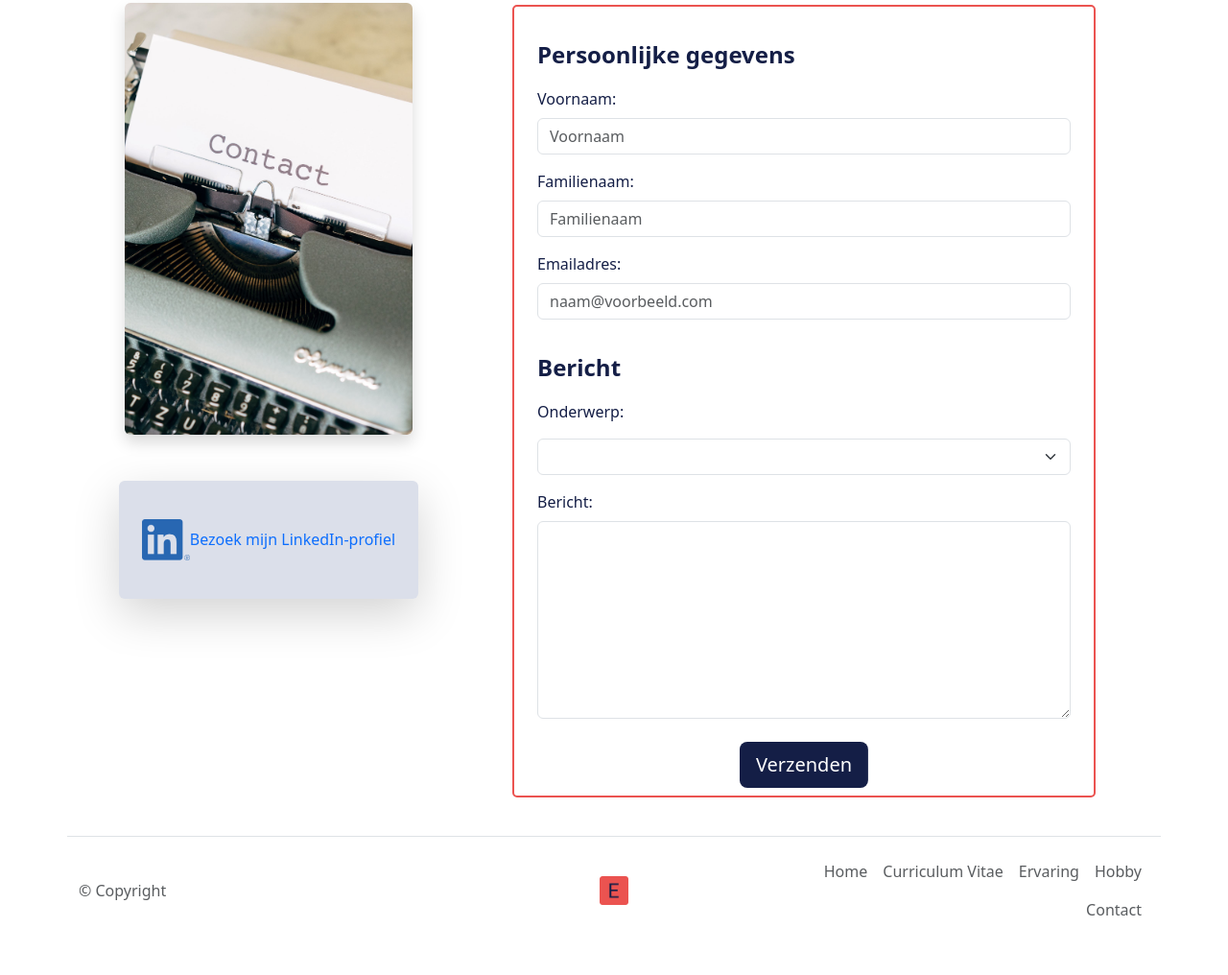
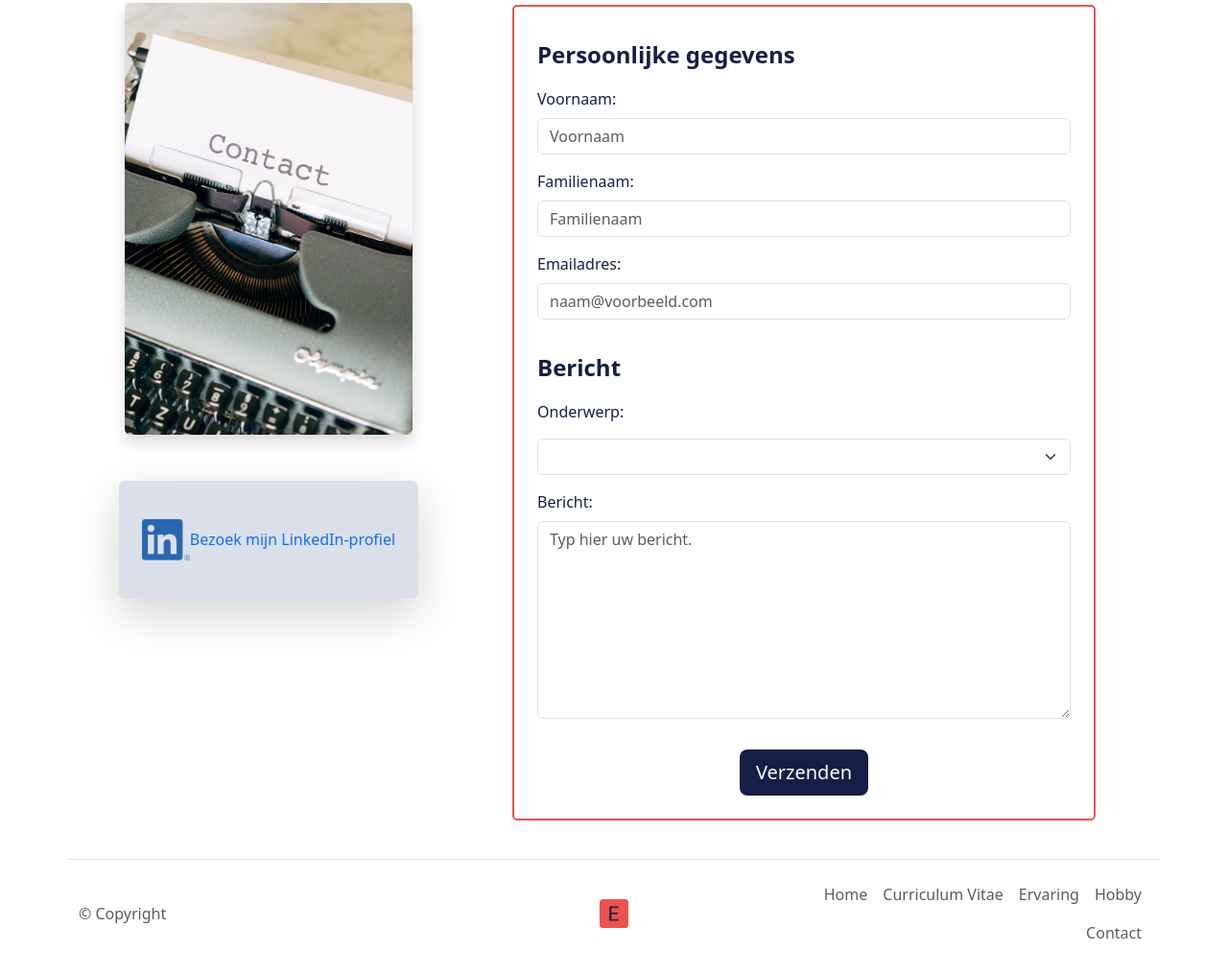
Before and after one commit to r0230431/elsvr-portfolio_2, a plain HTML site: page contact.html in a window 1280 px wide. Shown: the part 360-1376 px from the top of the page at 96% size. Drawn offline with nearby package versions, Linux system fonts and the light colour scheme.

Commit message:
Change form button on contact page

```diff
--- a/contact.html
+++ b/contact.html
@@ -66,7 +66,7 @@
                         <h3 class="fw-bold text-center text-pink">Contactformulier</h3>
 
                         <form class="mt-3 p-3" method="post" action="https://tm-statweb.be/sendmail.php" enctype="multipart/form-data">
-                            <div class="row g-3 border-color position-relative p-3">
+                            <div class="row g-3 border-color p-3">
 
                                 <fieldset>
                                     <legend class="mb-3 fw-bold text-dblue">Persoonlijke gegevens</legend>
@@ -96,14 +96,14 @@
                                             <option value="andere">Andere</option>
                                         </select>
                                     </div>
-                                    <div class="mb-5">
+                                    <div class="mb-3">
                                         <label for="exampleFormControlTextarea1" class="form-label text-dblue">Bericht:</label>
-                                        <textarea class="form-control" id="exampleFormControlTextarea1" rows="8" cols="75" required></textarea>
+                                        <textarea class="form-control" id="exampleFormControlTextarea1" rows="8" cols="75" placeholder="Typ hier uw bericht." required></textarea>
                                     </div>
                                 </fieldset>
 
-                                <div>
-                                    <input class="btn btn-lg position-absolute bottom-0 start-50 translate-middle-x mb-2 bg-dblue text-white" type="submit" value="Verzenden">
+                                <div class="d-flex justify-content-center">
+                                    <input class="btn btn-lg mb-2 bg-dblue text-white" type="submit" value="Verzenden">
                                 </div>
                             </div>
                         </form>
```
Also changed, not shown: index.html (+0 -1 lines).
